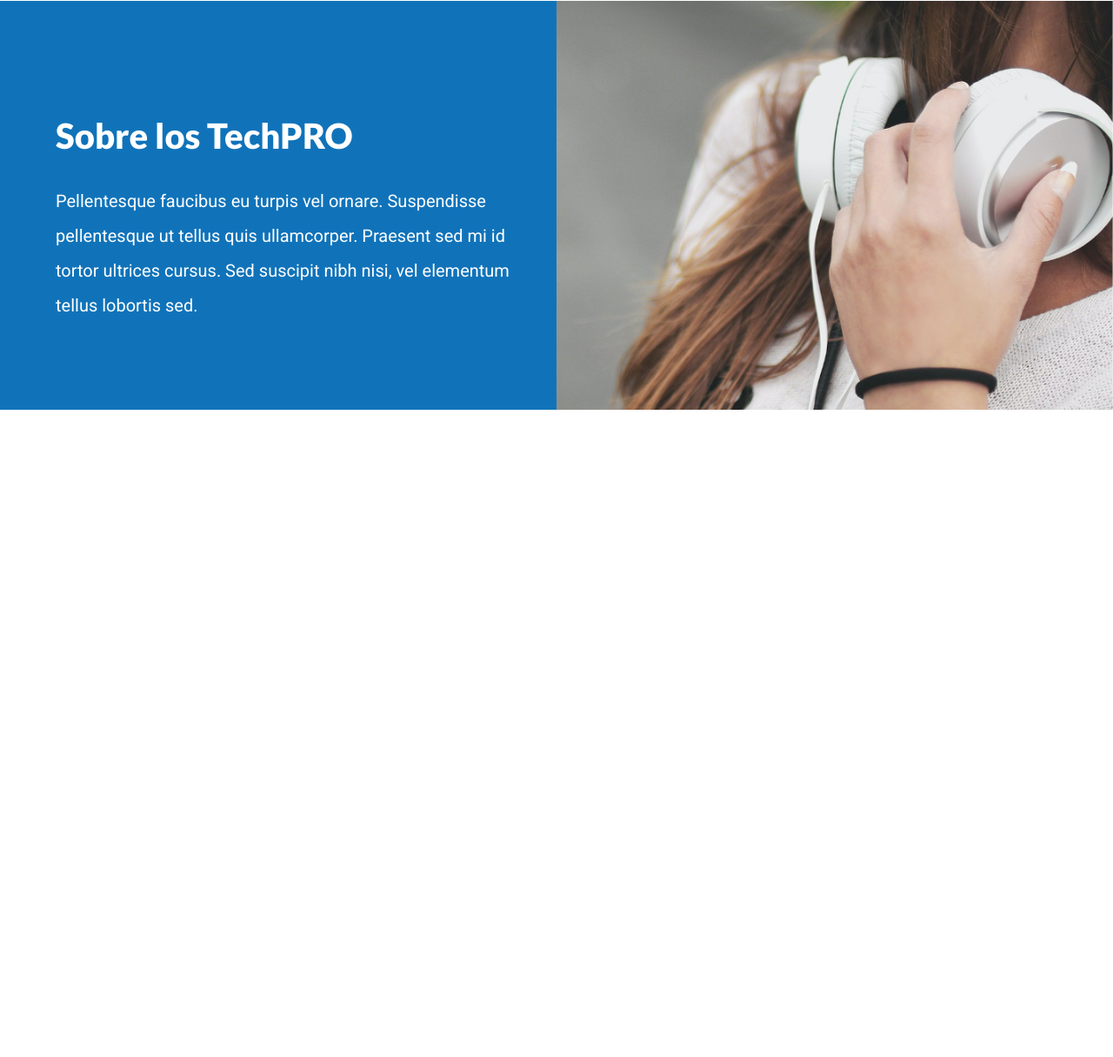
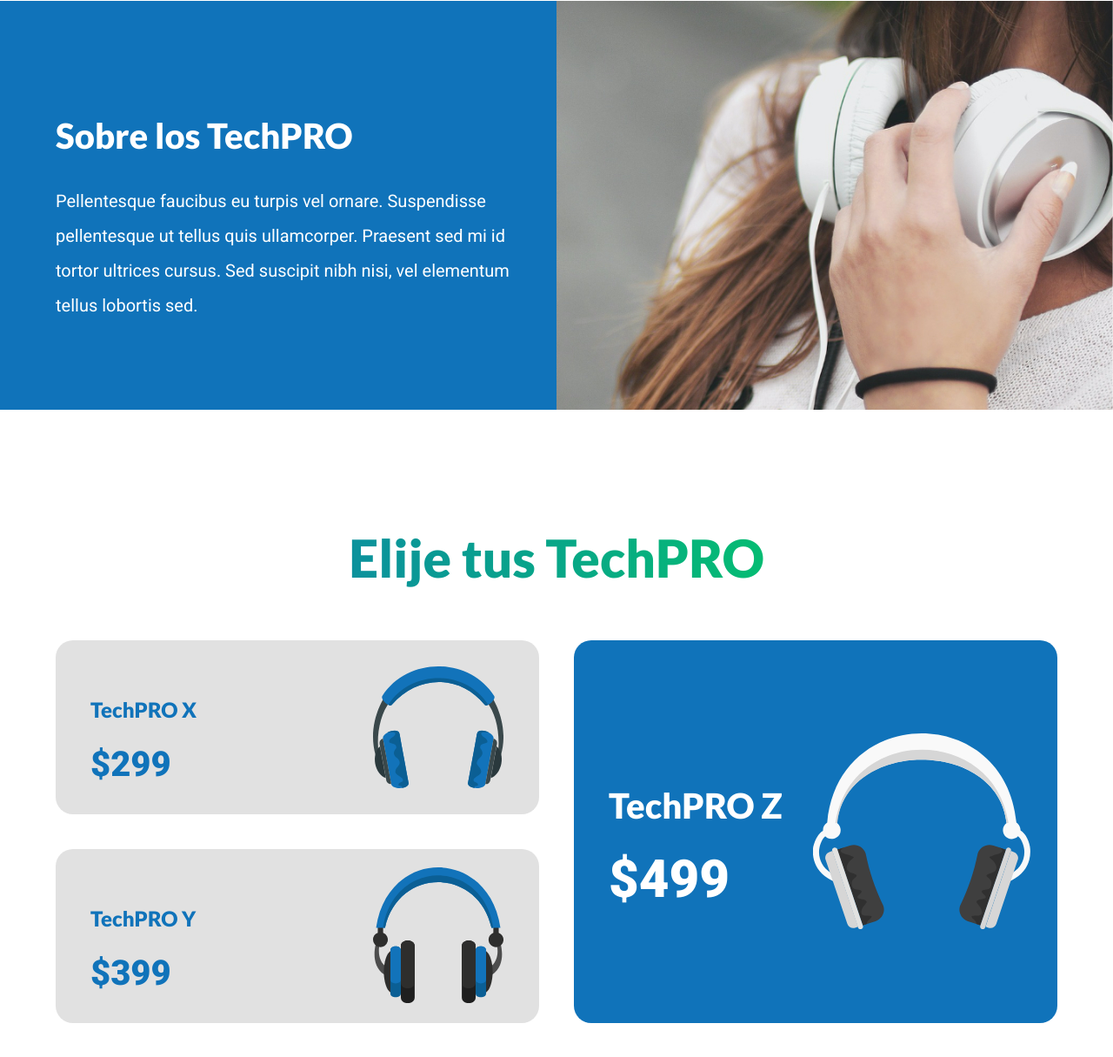
Before and after one commit to MartinBrandan669/audifonosTechPro, a plain HTML site: page index.html in a window 1280 px wide. Shown: the part 1022-2237 px from the top of the page at 87% size. Before the commit the page ends 1493 px from the top, so only its background shows below. Drawn offline with Linux system fonts and the light colour scheme.

Commit message:
seccion de los modelos

```diff
--- a/css/app.css
+++ b/css/app.css
@@ -225,3 +225,100 @@ img {
     font-size: 2rem;
     line-height: 2;
 }
+
+
+/* MODELOS */
+
+.modelos {
+    padding: var(--separacion) 0;
+}
+
+.header-modelos {
+    font-size: 6rem;
+    margin-bottom: var(--separacion);
+}
+
+.listado-modelos {
+    display: flex;
+    flex-direction: column-reverse;
+}
+
+@media (min-width: 992px) {
+    .listado-modelos {
+        display: grid;
+        grid-template-columns: repeat(2, 1fr);
+        grid-template-rows: repeat(2, 20rem);
+        gap: 4rem;
+    }
+}
+
+.modelo {
+    background-color: var(--grisClaro);
+    margin-bottom: 2rem;
+    padding-left: 4rem;
+    color: var(--colorPrimario);
+    border-radius: 2rem;
+    min-height: 20rem;
+    background-repeat: no-repeat;
+    background-position: 90% center;
+    background-size: 15rem;
+    display: flex;
+    flex-direction: column;
+    justify-content: center;
+    transition-property: transform background-size;
+    transition-duration: 0.3s;
+}
+
+.modelo:hover {
+    transform: scale(1.1);
+    background-size: 30rem;
+}
+
+@media (min-width: 992px) {
+    .modelo {
+        margin-bottom: 0;
+    }
+}
+
+.modelo h3 {
+    font-size: 2.4rem;
+}
+
+.modelo .precio {
+    font-size: 4rem;
+    font-weight: 900;
+    line-height: 1;
+}
+
+.modelo:first-of-type {
+    margin-bottom: 0;
+}
+
+.modelo-x {
+    background-image: url(../img/modelo-x.svg);
+}
+
+.modelo-y {
+    background-image: url(../img/modelo-y.svg);
+}
+
+.modelo-z {
+    background-image: url(../img/modelo-z.svg);
+    background-color: var(--colorPrimario);
+    color: var(--blanco);
+}
+
+@media (min-width: 992px) {
+    .modelo-z {
+        grid-column: 2 / 3;
+        grid-row: 1 / 3;
+        background-size: 25rem;
+    }
+    .modelo-z h3 {
+        font-size: 4rem;
+    }
+}
+
+.modelo-z .precio {
+    font-size: 6rem;
+}
--- a/index.html
+++ b/index.html
@@ -69,6 +69,26 @@
         </div>
     </section>
 
+    <main class="contenedor modelos">
+        <h2 class="text-center degradado-verde header-modelos">Elije tus TechPRO</h2>
+
+        <div class="listado-modelos">
+            <div class="modelo modelo-x">
+                <h3>TechPRO X</h3>
+                <p class="precio">$299</p>
+            </div>
+
+            <div class="modelo modelo-y">
+                <h3>TechPRO Y</h3>
+                <p class="precio">$399</p>
+            </div>
+
+            <div class="modelo modelo-z">
+                <h3>TechPRO Z</h3>
+                <p class="precio">$499</p>
+            </div>
+        </div>
+    </main>
 </body>
 
 
```
